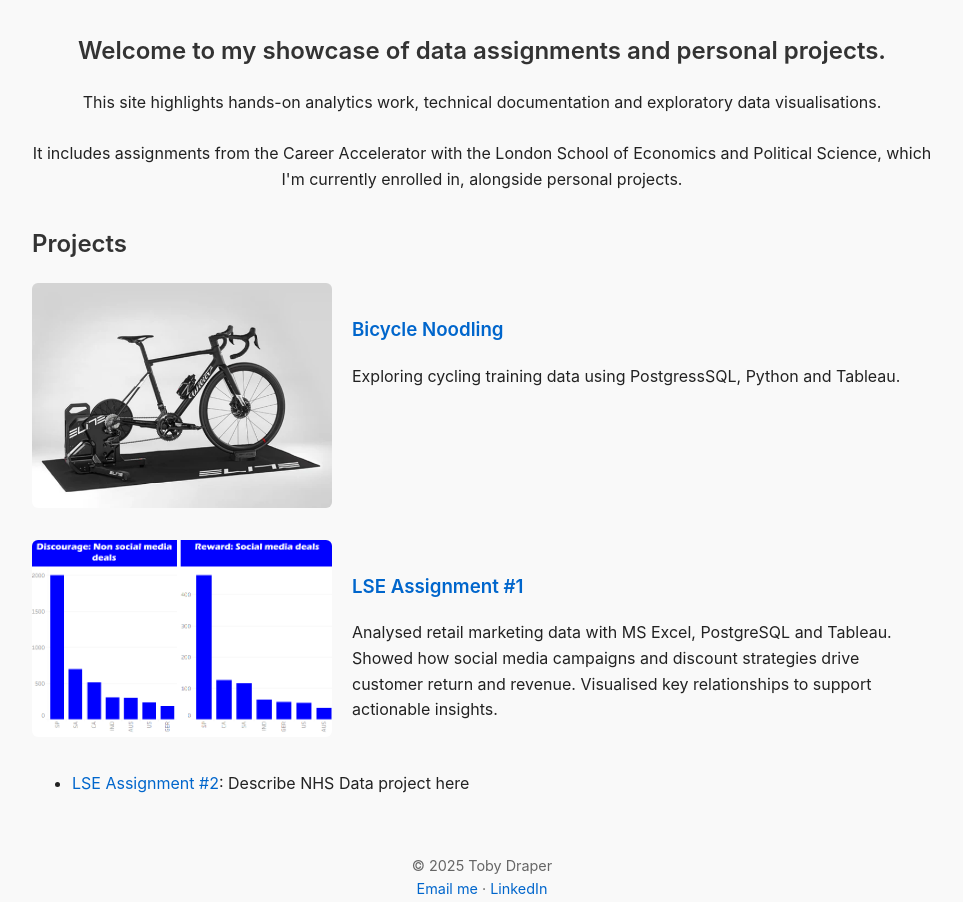
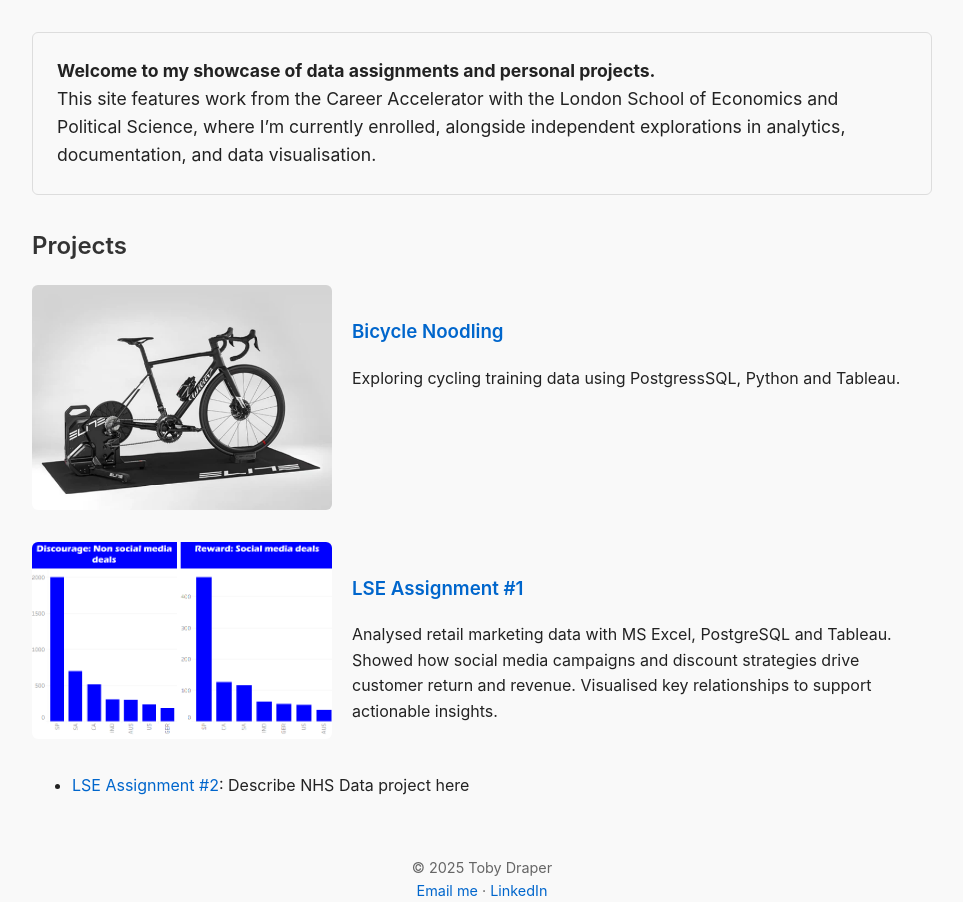
Before and after one commit to drapertoby/portfolio-toby-draper, a Jekyll site: the page built from index.md, in a window 1280 px wide. Shown: the whole page, without its empty margins (158-1121 px from the left). Built offline with Jekyll 4.4.1, drawn with Linux system fonts in a browser that asks for light colours.

Commit message:
Update index.md

```diff
--- a/index.md
+++ b/index.md
@@ -2,15 +2,12 @@
 layout: default
 title: "Home"
 ---
-<h2 style="text-align: center;">Welcome to my showcase of data assignments and personal projects.</h2>
-
-<div style="text-align: center;">
-This site highlights hands-on analytics work, technical documentation and exploratory data visualisations.
-  <br>
-  <br>
-It includes assignments from the Career Accelerator with the London School of Economics and Political Science, which I'm currently enrolled in, alongside personal projects.
+<div style="border: 1px solid #ddd; background-color: #f9f9f9; padding: 1.5rem; margin-bottom: 2rem; border-radius: 6px;">
+  <p style="margin: 0; font-size: 1.1rem; line-height: 1.6;">
+    <strong>Welcome to my showcase of data assignments and personal projects.</strong><br>
+    This site features work from the Career Accelerator with the London School of Economics and Political Science, where I’m currently enrolled, alongside independent explorations in analytics, documentation, and data visualisation.
+  </p>
 </div>
-
 ## Projects
 
 <div style="display: flex; flex-wrap: wrap; align-items: flex-start; margin-bottom: 2rem;">
```
